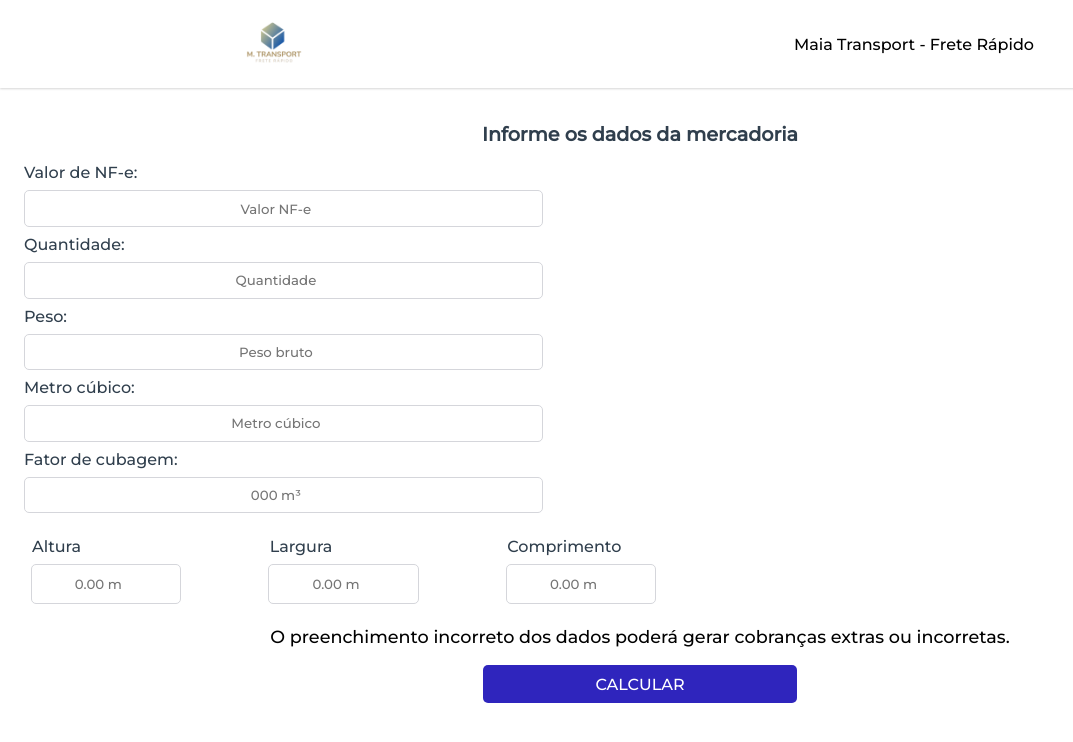
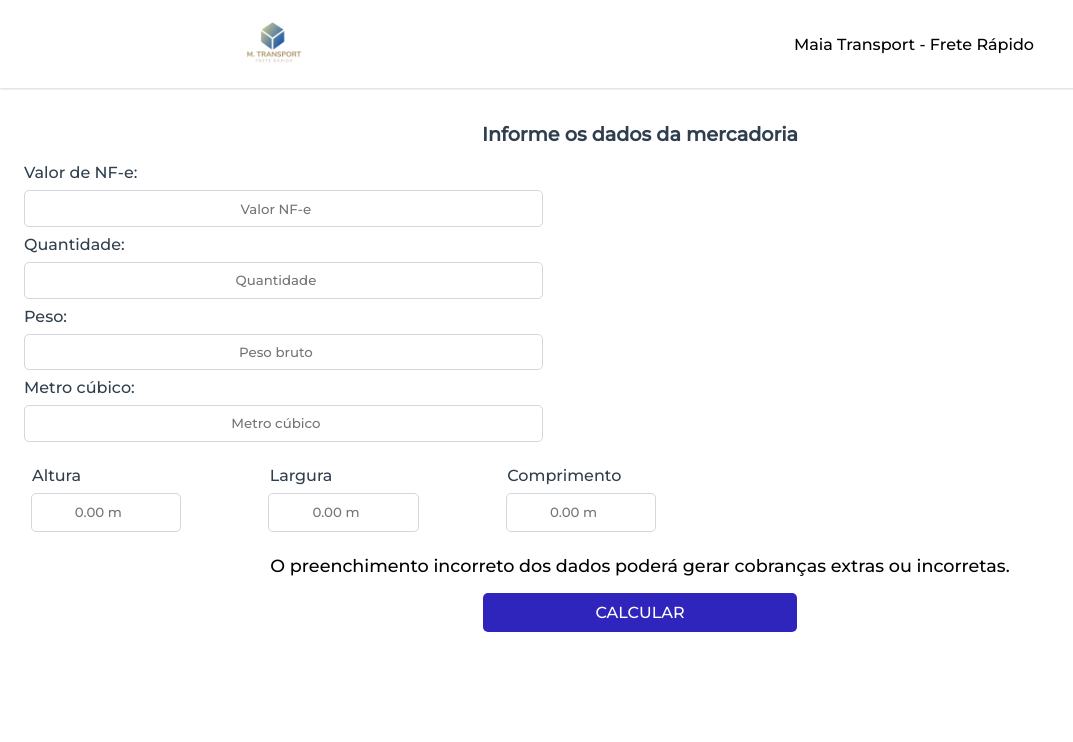
Before and after one commit to elieljuniorm/maia-transport, a React (Create React App) app: page / in a window 1280 px wide. Shown: the top 742 px of the page, without its empty margins (0-1073 px from the left). Built offline with nearby package versions, Linux system fonts and the light colour scheme.

Commit message:
retirando input e fixando valores

```diff
--- a/src/componente/Calculadora.js
+++ b/src/componente/Calculadora.js
@@ -8,10 +8,14 @@ function Calculadora() {
 
         let resultado = 'O preenchimento incorreto dos dados poderá gerar cobranças extras ou incorretas.'
 
+        const tab = 0.99
+        const seguro = 0.01
+        const icms = 0.93
+        const taxa = 70.00
+        const fat = 300
         let val = Number(document.getElementById("valornf").value)
         let pes = Number(document.getElementById("pesobruto").value)
         let cub = Number(document.getElementById("cubagem").value)
-        let fat = Number(document.getElementById("fator").value)
         let qua = Number(document.getElementById("quantidade").value)
         let alt = Number(document.getElementById("altura").value)
         let com = Number(document.getElementById("comprimento").value)
@@ -19,10 +23,6 @@ function Calculadora() {
         let res = document.getElementById('resultado')
         let dim = (alt * com * lag * qua) * fat
         let cubft = cub * fat
-        const tab = 0.99
-        const seguro = 0.01
-        const icms = 0.93
-        const taxa = 70.00
 
         console.log({ cubft, dim, pes })
 
@@ -33,22 +33,16 @@ function Calculadora() {
         } else {
 
             console.log(cubft > pes && cubft > dim && pes !== 0 && val !== 0)
-            //if (cubft > pes && cubft > dim && pes !== 0 && val !== 0) {
+
             let fretecb = ((val * seguro) + taxa + (cubft * tab)) / icms
-            //resultado = `Seu frete por m³ fica no valor de R$ ${fretecb.toFixed(2)}`
-            //}
 
             console.log(cubft > pes && dim > cubft && pes !== 0 && val !== 0)
-            //if (cubft > pes && dim > cubft && pes !== 0 && val !== 0) {
+
             let fretedim = ((val * seguro) + taxa + (dim * tab)) / icms
-            //resultado = `Seu frete por dimensão fica no valor de R$ ${fretedim.toFixed(2)}`
-            //}
 
             console.log(cubft < pes && dim < pes && pes !== 0 && val !== 0)
-            //if (cubft < pes && dim < pes && pes !== 0 && val !== 0) {
+
             let fretepeso = ((val * seguro) + taxa + (pes * tab)) / icms
-            //resultado = `Seu frete por peso fica no valor de R$ ${fretepeso.toFixed(2)}`
-            //}
 
             console.log('fretecb: ' + fretecb)
             console.log('fretedim: ' + fretedim)
@@ -103,11 +97,6 @@ function Calculadora() {
 
                     <input type="number" id="cubagem" placeholder="Metro cúbico" className={styles.entradaDados} />
 
-                    <label>Fator de cubagem:</label>
-
-                    <input type="number" id="fator" placeholder="000 m³" className={styles.entradaDados} />
-
-
                     <div className={styles.tabela}>
 
                         <span>
```
